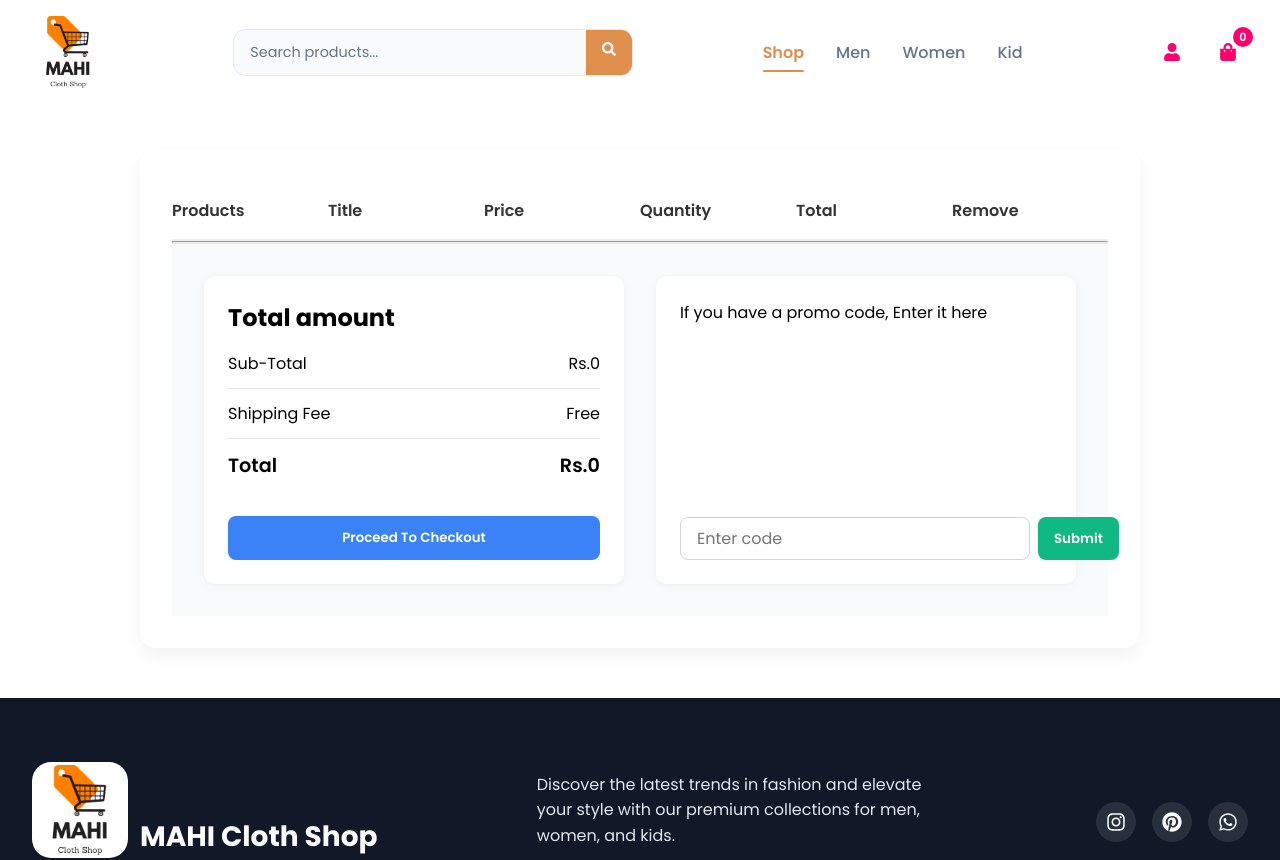
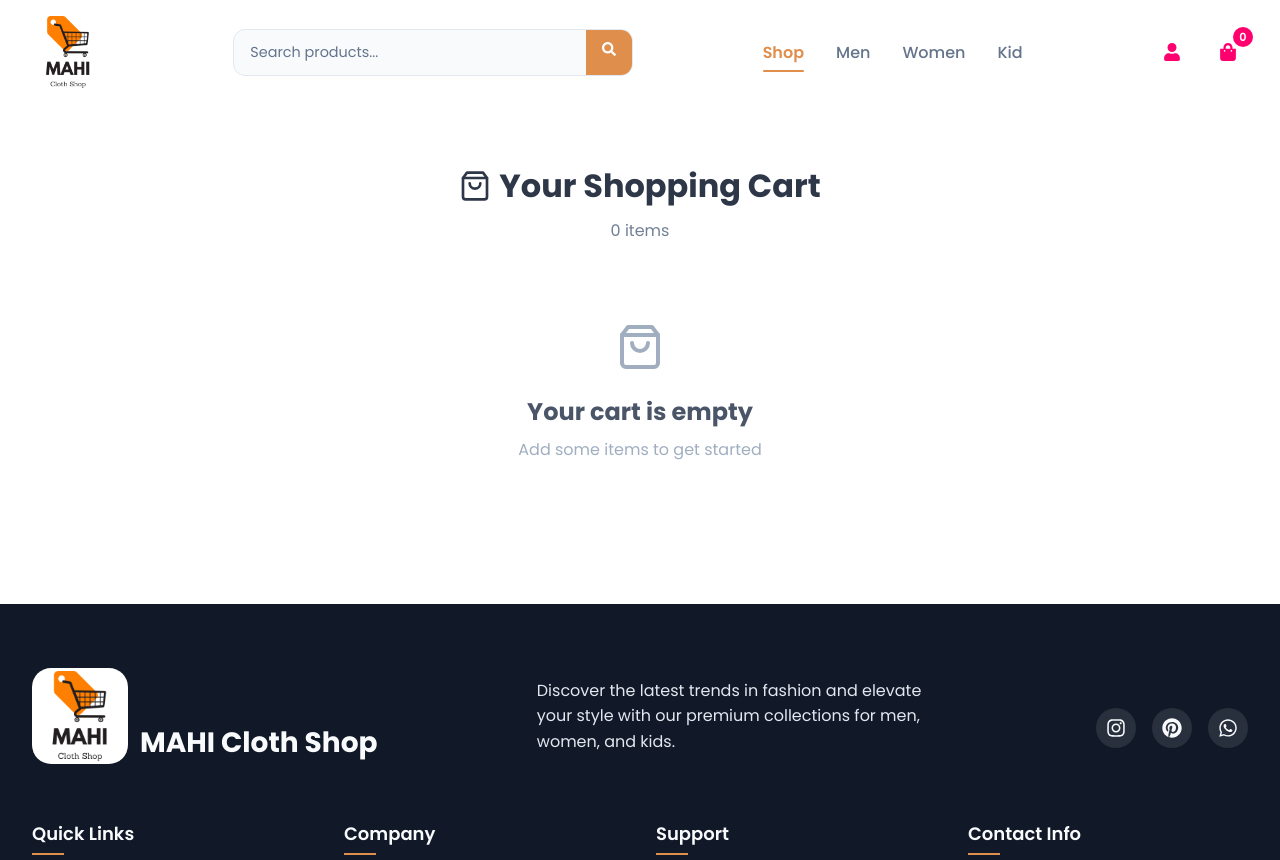
Before and after one commit to Thushan2002/Mahi-clothingsite-react-vite, a React (Vite) app in the folder frontend/: page /cart in a window 1280 px wide. Shown: the top 860 px of the page. Built offline with nearby package versions, Linux system fonts and the light colour scheme.

Commit message:
feat: cart updated

```diff
--- a/frontend/src/components/cartitems/CartItems.css
+++ b/frontend/src/components/cartitems/CartItems.css
@@ -1,233 +1,331 @@
 .cart-items {
     padding: 2rem;
-    max-width: 1000px;
-    margin: 20px auto;
-    background-color: #fff;
-    border-radius: 16px;
-    box-shadow: 0 8px 20px rgba(0, 0, 0, 0.05);
+    max-width: 1200px;
+    margin: 0 auto;
+    font-family: 'Inter', sans-serif;
 }
 
-.cart-items_format-main {
-    display: grid;
-    grid-template-columns: repeat(6, 1fr);
-    font-weight: 600;
-    color: #333;
-    padding: 1rem 0;
-    border-bottom: 2px solid #eee;
+.cart-header {
+    margin-bottom: 2rem;
+    text-align: center;
 }
 
-.cart-items_format {
-    display: grid;
-    grid-template-columns: repeat(6, 1fr);
+.cart-header h1 {
+    font-size: 2rem;
+    font-weight: 700;
+    color: #2d3748;
+    display: flex;
     align-items: center;
-    gap: 1rem;
-    padding: 1rem 0;
-    border-bottom: 1px solid #f0f0f0;
-    transition: background-color 0.3s ease;
+    justify-content: center;
+    gap: 0.5rem;
+    margin-bottom: 0.5rem;
 }
 
-.cart-items_format:hover {
-    background-color: #fafafa;
-    border-radius: 12px;
+.cart-header p {
+    color: #718096;
+    font-size: 1rem;
 }
 
-.cart-icon_product-icon {
-    width: 60px;
-    height: auto;
-    object-fit: cover;
-    border-radius: 12px;
-    box-shadow: 0 2px 8px rgba(0, 0, 0, 0.08);
+.cart-items-container {
+    display: flex;
+    flex-direction: column;
+    gap: 1rem;
+    margin-bottom: 2rem;
 }
 
-.cart-items_quantitiy {
-    padding: 0.4rem 1rem;
-    background-color: #f5f5f5;
-    color: #333;
-    font-weight: 500;
-    border: 1px solid #ccc;
-    border-radius: 8px;
-    cursor: default;
+.cart-item-card {
+    display: flex;
+    align-items: center;
+    padding: 1.5rem;
+    background: white;
+    border-radius: 12px;
+    box-shadow: 0 4px 12px rgba(0, 0, 0, 0.05);
+    transition: transform 0.2s ease, box-shadow 0.2s ease;
+    position: relative;
 }
 
-.cart-items img[alt="Remove"] {
-    cursor: pointer;
-    width: 24px;
-    height: 24px;
-    transition: transform 0.2s ease;
+.cart-item-card:hover {
+    transform: translateY(-2px);
+    box-shadow: 0 8px 24px rgba(0, 0, 0, 0.08);
 }
 
-.cart-items img[alt="Remove"]:hover {
-    transform: scale(1.15);
-    filter: brightness(0.8);
+.cart-item-image {
+    width: 100px;
+    height: 100px;
+    border-radius: 8px;
+    overflow: hidden;
+    margin-right: 1.5rem;
+    flex-shrink: 0;
 }
 
-/* Responsive Styling */
-@media (max-width: 900px) {
-    .cart-items_format-main {
-        display: none;
+.cart-item-image img {
+    width: 100%;
+    height: 100%;
+    object-fit: cover;
 }
 
-    .cart-items_format {
-        grid-template-columns: 1fr 2fr 1fr;
-        grid-template-areas:
-            "img name remove"
-            "price quantity total";
+.cart-item-details {
+    flex-grow: 1;
+}
+
+.cart-item-details h3 {
+    font-size: 1.1rem;
+    font-weight: 600;
+    color: #2d3748;
+    margin-bottom: 0.5rem;
+}
+
+.item-price {
+    color: #4a5568;
+    font-weight: 500;
+    margin-bottom: 0.75rem;
+}
+
+.quantity-controls {
+    display: flex;
+    align-items: center;
+    gap: 0.75rem;
+    margin-bottom: 0.75rem;
+}
+
+.quantity-controls button {
+    width: 32px;
+    height: 32px;
+    border-radius: 50%;
+    border: 1px solid #e2e8f0;
+    background: white;
+    display: flex;
+    align-items: center;
+    justify-content: center;
+    cursor: pointer;
+    transition: all 0.2s ease;
+}
+
+.quantity-controls button:hover:not(:disabled) {
+    background: #f7fafc;
+    border-color: #cbd5e0;
+}
+
+.quantity-controls button:disabled {
+    opacity: 0.5;
+    cursor: not-allowed;
+}
+
+.quantity-controls span {
+    font-weight: 600;
+    min-width: 30px;
+    text-align: center;
+}
+
+.item-total {
+    font-weight: 600;
+    color: #2d3748;
+    font-size: 1.1rem;
+}
+
+.remove-btn {
+    position: absolute;
+    top: 1rem;
+    right: 1rem;
+    background: none;
+    border: none;
+    color: #a0aec0;
+    cursor: pointer;
+    padding: 0.5rem;
+    border-radius: 6px;
+    transition: all 0.2s ease;
+}
+
+.remove-btn:hover {
+    color: #e53e3e;
+    background: #fed7d7;
+}
+
+.empty-cart {
+    text-align: center;
+    padding: 3rem;
+    color: #a0aec0;
+}
+
+.empty-cart h2 {
+    margin: 1rem 0 0.5rem;
+    color: #4a5568;
+}
+
+.cart-summary {
+    display: grid;
+    grid-template-columns: 1fr 1fr;
+    gap: 2rem;
+    margin-top: 2rem;
+}
+
+.order-summary,
+.promo-section {
+    background: white;
+    padding: 1.5rem;
+    border-radius: 12px;
+    box-shadow: 0 4px 12px rgba(0, 0, 0, 0.05);
+}
+
+.order-summary h2,
+.promo-header {
+    font-size: 1.25rem;
+    font-weight: 600;
+    color: #2d3748;
+    margin-bottom: 1.5rem;
+    display: flex;
+    align-items: center;
     gap: 0.5rem;
 }
 
-    .cart-items_format img.cart-icon_product-icon {
-        grid-area: img;
+.summary-item {
+    display: flex;
+    justify-content: space-between;
+    margin-bottom: 1rem;
+    color: #4a5568;
 }
 
-    .cart-items_format p:nth-child(2) {
-        grid-area: name;
+.free-shipping {
+    color: #38a169;
     font-weight: 500;
 }
 
-    .cart-items_format p:nth-child(3) {
-        grid-area: price;
+.promo-applied {
+    color: #38a169;
+    font-weight: 500;
 }
 
-    .cart-items_format button {
-        grid-area: quantity;
+.summary-divider {
+    height: 1px;
+    background: #e2e8f0;
+    margin: 1rem 0;
 }
 
-    .cart-items_format p:nth-child(5) {
-        grid-area: total;
-        font-weight: 600;
+.summary-total {
+    display: flex;
+    justify-content: space-between;
+    font-weight: 700;
+    font-size: 1.2rem;
+    color: #2d3748;
+    margin: 1.5rem 0;
 }
 
-    .cart-items_format img[alt="Remove"] {
-        grid-area: remove;
+.checkout-btn {
+    width: 100%;
+    padding: 1rem;
+    background: #4a90e2;
+    color: white;
+    border: none;
+    border-radius: 8px;
+    font-weight: 600;
+    font-size: 1rem;
+    cursor: pointer;
+    transition: background 0.2s ease;
+    display: flex;
+    align-items: center;
+    justify-content: center;
+    gap: 0.5rem;
+}
+
+.checkout-btn:hover {
+    background: #3b82c4;
+}
+
+.promo-section p {
+    color: #718096;
+    margin-bottom: 1rem;
+}
+
+.promo-input-group {
+    display: flex;
+    gap: 0.5rem;
+    margin-bottom: 1rem;
+}
+
+.promo-input-group input {
+    flex-grow: 1;
+    padding: 0.75rem;
+    border: 1px solid #e2e8f0;
+    border-radius: 8px;
+    font-size: 1rem;
+}
+
+.promo-input-group input:disabled {
+    background-color: #f7fafc;
+}
+
+.promo-input-group button {
+    padding: 0.75rem 1.25rem;
+    background: #48bb78;
+    color: white;
+    border: none;
+    border-radius: 8px;
+    font-weight: 600;
+    cursor: pointer;
+    transition: background 0.2s ease;
+    white-space: nowrap;
+}
+
+.promo-input-group button:disabled {
+    background: #a0aec0;
+    cursor: not-allowed;
+}
+
+.promo-input-group button:not(:disabled):hover {
+    background: #38a169;
+}
+
+.promo-success {
+    padding: 0.75rem;
+    background: #c6f6d5;
+    color: #22543d;
+    border-radius: 8px;
+    font-size: 0.9rem;
+}
+
+/* Responsive Design */
+@media (max-width: 900px) {
+    .cart-summary {
+        grid-template-columns: 1fr;
     }
 }
 
-@media (max-width: 600px) {
+@media (max-width: 768px) {
     .cart-items {
         padding: 1rem;
     }
 
-    .cart-items_format {
+    .cart-item-card {
         flex-direction: column;
-        display: flex;
-        gap: 0.75rem;
-        border-radius: 12px;
-        background-color: #fdfdfd;
+        align-items: flex-start;
         padding: 1rem;
     }
 
-    .cart-items_format img.cart-icon_product-icon {
-        max-width: 120px;
-        margin: 0 auto;
+    .cart-item-image {
+        width: 100%;
+        height: 200px;
+        margin-right: 0;
+        margin-bottom: 1rem;
     }
 
-    .cart-items_format button,
-    .cart-items_format p,
-    .cart-items_format img[alt="Remove"] {
-        align-self: center;
+    .remove-btn {
+        position: absolute;
+        top: 1rem;
+        right: 1rem;
+    }
+
+    .quantity-controls {
+        justify-content: center;
+        margin: 1rem 0;
     }
 }
 
-.cart-items_down {
-    display: flex;
-    justify-content: space-between;
-    gap: 2rem;
-    padding: 2rem;
-    border-top: 1px solid #e2e8f0;
-    background-color: #f9fafb;
-    flex-wrap: wrap;
+@media (max-width: 480px) {
+    .promo-input-group {
+        flex-direction: column;
     }
 
-.cart-items_total {
-    flex: 1;
-    min-width: 300px;
-    background-color: #ffffff;
-    padding: 1.5rem;
-    border-radius: 12px;
-    box-shadow: 0 2px 8px rgba(0, 0, 0, 0.05);
+    .cart-header h1 {
+        font-size: 1.5rem;
     }
-
-.cart-items_total h1 {
-    font-size: 1.5rem;
-    margin-bottom: 1rem;
 }
-
-.cart-items_total-item {
-    display: flex;
-    justify-content: space-between;
-    margin: 0.75rem 0;
-    font-size: 1rem;
-}
-
-.cart-items_total-item h3 {
-    font-size: 1.2rem;
-    font-weight: 600;
-}
-
-.cart-items_total hr {
-    border: none;
-    height: 1px;
-    background-color: #e5e7eb;
-}
-
-.cart-items_total button {
-    margin-top: 1.5rem;
-    width: 100%;
-    padding: 0.75rem;
-    background-color: #3b82f6;
-    color: #fff;
-    font-weight: 600;
-    border: none;
-    border-radius: 8px;
-    cursor: pointer;
-    transition: background-color 0.3s;
-}
-
-.cart-items_total button:hover {
-    background-color: #2563eb;
-}
-
-.cart-items_promocode {
-    flex: 1;
-    min-width: 300px;
-    background-color: #ffffff;
-    padding: 1.5rem;
-    border-radius: 12px;
-    box-shadow: 0 2px 8px rgba(0, 0, 0, 0.05);
-    display: flex;
-    flex-direction: column;
-    justify-content: space-between;
-}
-
-.cart-items_promocode p {
-    font-size: 1rem;
-    margin-bottom: 1rem;
-}
-
-.cart-items_promobox {
-    display: flex;
-    gap: 0.5rem;
-}
-
-.cart-items_promobox input {
-    flex: 1;
-    padding: 0.5rem 1rem;
-    border: 1px solid #d1d5db;
-    border-radius: 8px;
-    font-size: 1rem;
-}
-
-.cart-items_promobox button {
-    padding: 0.5rem 1rem;
-    background-color: #10b981;
-    color: white;
-    font-weight: 600;
-    border: none;
-    border-radius: 8px;
-    cursor: pointer;
-    transition: background-color 0.3s;
-}
-
-.cart-items_promobox button:hover {
-    background-color: #059669;
-}
--- a/frontend/src/components/cartitems/CartItems.jsx
+++ b/frontend/src/components/cartitems/CartItems.jsx
@@ -1,7 +1,14 @@
-import React, { useContext } from "react";
+import React, { useContext, useState } from "react";
 import "./CartItems.css";
 import { ShopContext } from "../../context/ShopContext";
-import remove_icon from "../../assets/Frontend_Assets/cart_cross_icon.png";
+import {
+  FiTrash2,
+  FiPlus,
+  FiMinus,
+  FiArrowRight,
+  FiTag,
+  FiShoppingBag,
+} from "react-icons/fi";
 
 const CartItems = () => {
   const {
@@ -10,77 +17,162 @@ const CartItems = () => {
     all_product,
     cartItems,
     removeFromCart,
+    addToCart,
   } = useContext(ShopContext);
+
+  const [promoCode, setPromoCode] = useState("");
+  const [promoApplied, setPromoApplied] = useState(false);
+
+  const handleApplyPromo = () => {
+    if (promoCode.trim() !== "") {
+      setPromoApplied(true);
+      // Here you would typically validate and apply the promo code
+    }
+  };
+
+  const handleQuantityChange = (productId, change) => {
+    if (change > 0) {
+      addToCart(productId);
+    } else if (cartItems[productId] > 1) {
+      // Only remove if quantity is more than 1
+      removeFromCart(productId);
+    }
+  };
 
   return (
     <div className="cart-items">
-      <div className="cart-items_format-main">
-        <p>Products</p>
-        <p>Title</p>
-        <p>Price</p>
-        <p>Quantity</p>
-        <p>Total</p>
-        <p>Remove</p>
+      <div className="cart-header">
+        <h1>
+          <FiShoppingBag /> Your Shopping Cart
+        </h1>
+        <p>{getTotalCartItems()} items</p>
       </div>
-      <hr />
+
+      <div className="cart-items-container">
         {Array.isArray(all_product) &&
+        all_product.some((e) => cartItems[e.id] > 0) ? (
           all_product.map((e) => {
             if (cartItems[e.id] > 0) {
               return (
-              <div key={e.id}>
-                <div className="cart-items_format">
-                  <img
-                    src={e.image}
-                    alt=""
-                    className="cart-icon_product-icon"
-                  />
-                  <p>{e.name}</p>
-                  <p>Rs.{e.new_price}</p>
-                  <button className="cart-items_quantitiy">
-                    {cartItems[e.id]}
+                <div key={e.id} className="cart-item-card">
+                  <div className="cart-item-image">
+                    <img src={e.image} alt={e.name} />
+                  </div>
+
+                  <div className="cart-item-details">
+                    <h3>{e.name}</h3>
+                    <p className="item-price">
+                      Rs. {e.new_price.toLocaleString()}
+                    </p>
+
+                    <div className="quantity-controls">
+                      <button
+                        onClick={() => handleQuantityChange(e.id, -1)}
+                        disabled={cartItems[e.id] <= 1}>
+                        <FiMinus />
                       </button>
-                  <p>Rs.{e.new_price * cartItems[e.id]}</p>
-                  <img
-                    src={remove_icon}
-                    alt="Remove"
+                      <span>{cartItems[e.id]}</span>
+                      <button onClick={() => handleQuantityChange(e.id, 1)}>
+                        <FiPlus />
+                      </button>
+                    </div>
+
+                    <p className="item-total">
+                      Total: Rs.{" "}
+                      {(e.new_price * cartItems[e.id]).toLocaleString()}
+                    </p>
+                  </div>
+
+                  <button
+                    className="remove-btn"
                     onClick={() => removeFromCart(e.id)}
-                  />
-                </div>
-                <hr />
+                    aria-label="Remove item">
+                    <FiTrash2 />
+                  </button>
                 </div>
               );
             }
             return null;
-        })}
-      <div className="cart-items_down">
-        <div className="cart-items_total">
-          <h1>Total amount</h1>
-          <div>
-            <div className="cart-items_total-item">
-              <p>Sub-Total</p>
-              <p>Rs.{getTotalAmount()}</p>
+          })
+        ) : (
+          <div className="empty-cart">
+            <FiShoppingBag size={48} />
+            <h2>Your cart is empty</h2>
+            <p>Add some items to get started</p>
           </div>
-            <hr />
-            <div className="cart-items_total-item">
-              <p>Shipping Fee</p>
-              <p>Free</p>
+        )}
       </div>
-            <hr />
-            <div className="cart-items_total-item">
-              <h3>Total</h3>
-              <h3>Rs.{getTotalAmount()}</h3>
+
+      {getTotalCartItems() > 0 && (
+        <div className="cart-summary">
+          <div className="order-summary">
+            <h2>Order Summary</h2>
+
+            <div className="summary-item">
+              <span>Subtotal</span>
+              <span>Rs. {getTotalAmount().toLocaleString()}</span>
+            </div>
+
+            <div className="summary-item">
+              <span>Shipping</span>
+              <span className="free-shipping">Free</span>
+            </div>
+
+            {promoApplied && (
+              <div className="summary-item promo-applied">
+                <span>Discount (Promo Code)</span>
+                <span>-Rs. {(getTotalAmount() * 0.1).toLocaleString()}</span>
+              </div>
+            )}
+
+            <div className="summary-divider"></div>
+
+            <div className="summary-total">
+              <span>Total</span>
+              <span>
+                Rs.{" "}
+                {promoApplied
+                  ? (getTotalAmount() * 0.9).toLocaleString()
+                  : getTotalAmount().toLocaleString()}
+              </span>
+            </div>
+
+            <button className="checkout-btn">
+              Proceed to Checkout <FiArrowRight />
+            </button>
+          </div>
+
+          <div className="promo-section">
+            <div className="promo-header">
+              <FiTag />
+              <h3>Promo Code</h3>
+            </div>
+
+            <p>Enter your promo code if you have one</p>
+
+            <div className="promo-input-group">
+              <input
+                type="text"
+                placeholder="Enter code"
+                value={promoCode}
+                onChange={(e) => setPromoCode(e.target.value)}
+                disabled={promoApplied}
+              />
+              <button
+                onClick={handleApplyPromo}
+                disabled={promoApplied || promoCode.trim() === ""}>
+                {promoApplied ? "Applied" : "Apply"}
+              </button>
+            </div>
+
+            {promoApplied && (
+              <div className="promo-success">
+                Promo code applied successfully! 10% discount added.
+              </div>
+            )}
           </div>
         </div>
-          <button>Proceed To Checkout</button>
-        </div>
-        <div className="cart-items_promocode">
-          <p>If you have a promo code, Enter it here</p>
-          <div className="cart-items_promobox">
-            <input type="text" name="" id="" placeholder="Enter code" />
-            <button>Submit</button>
-          </div>
-        </div>
-      </div>
+      )}
     </div>
   );
 };
```
Lines whose indentation alone changed are shown as unchanged.
